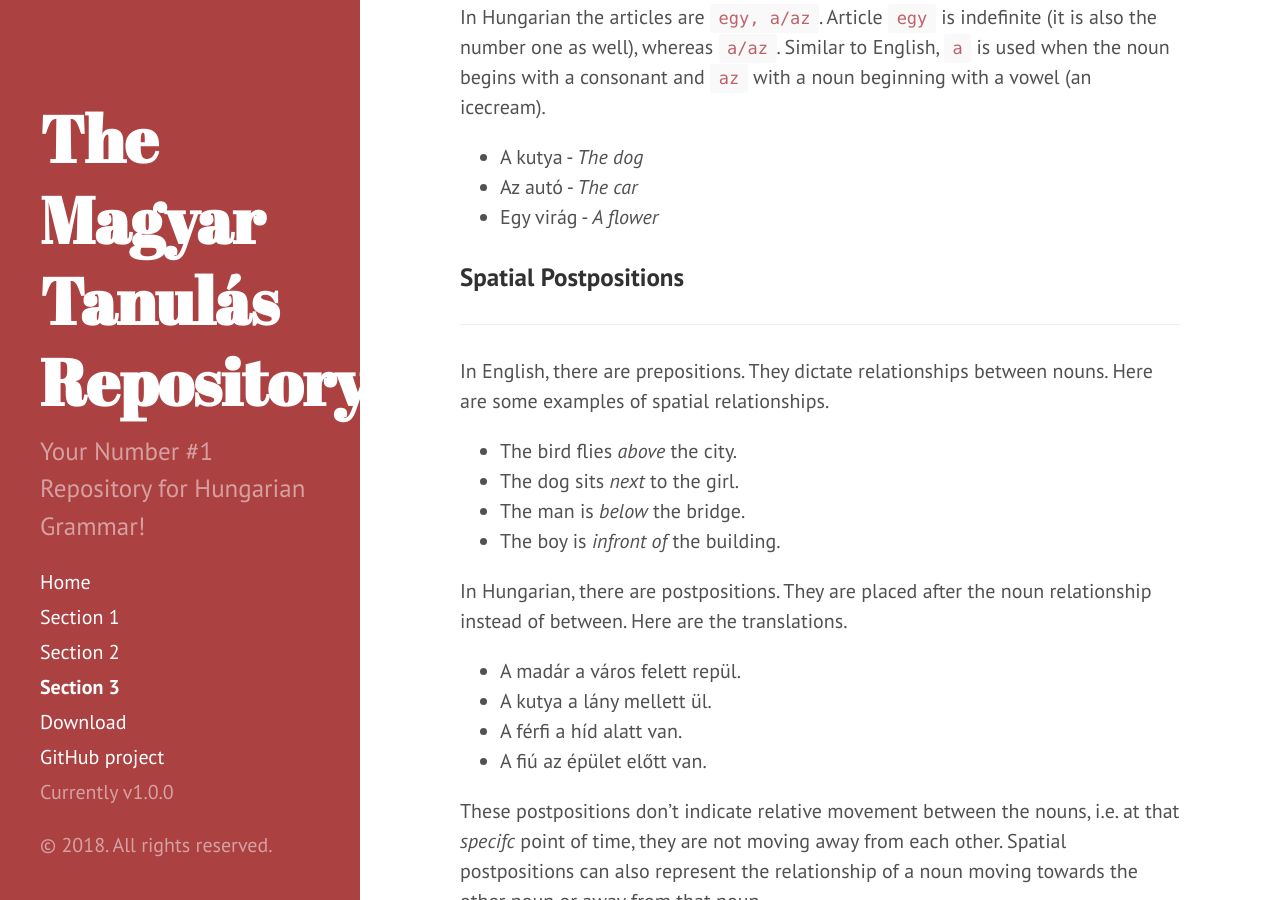
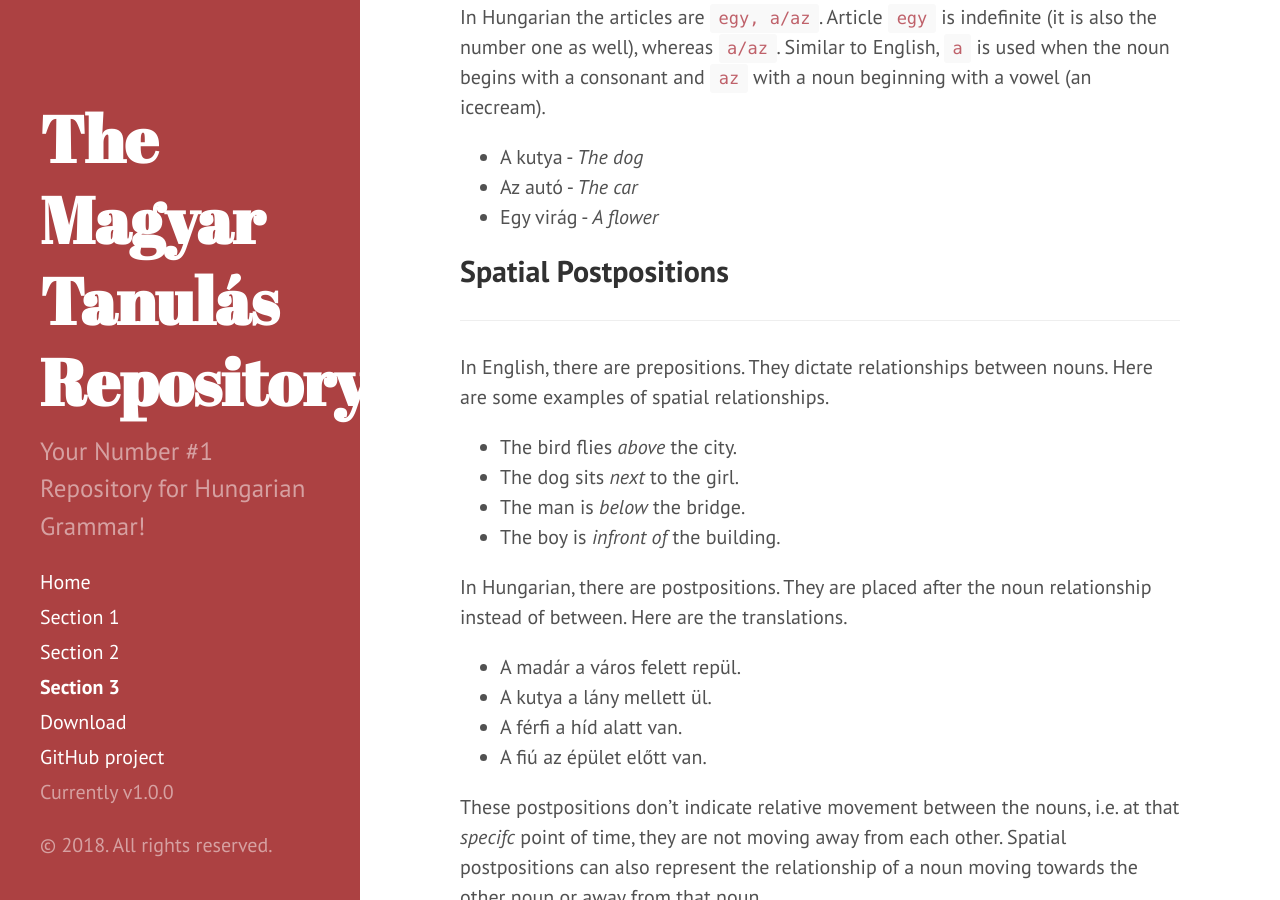
Before and after one commit to Magyartanulas/magyartanulas.github.io, a Jekyll site: the page built from Section3.md, in a window 1280 px wide and 900 px high, scrolled down 514 px. Built offline with Jekyll 4.4.1, drawn with Linux system fonts in a browser that asks for light colours; Markdown is read by kramdown in place of the engine named in the settings.

```diff
--- a/Section3.md
+++ b/Section3.md
@@ -21,7 +21,7 @@ Similar to English, `a` is used when the noun begins with a consonant and `az` w
 * Az autó - *The car*
 * Egy virág - *A flower*
 
-### Spatial Postpositions
+## Spatial Postpositions
 ---
 
 In English, there are prepositions. They dictate relationships between nouns. Here are some examples of spatial relationships.
```
